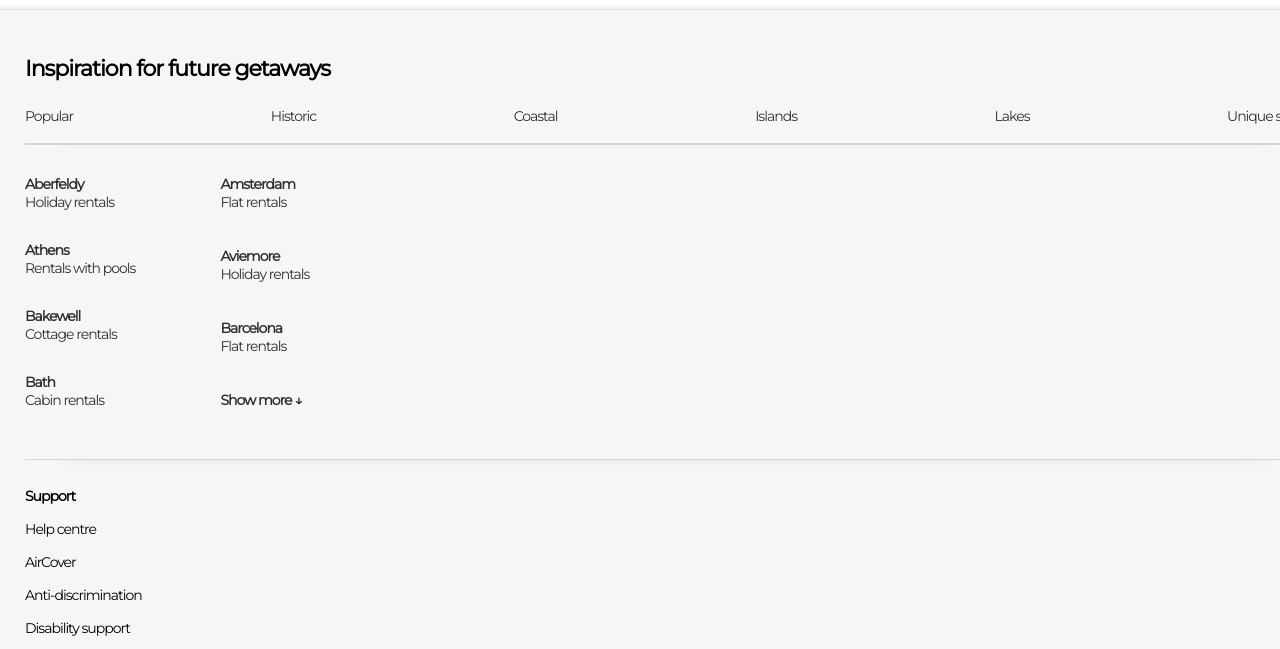
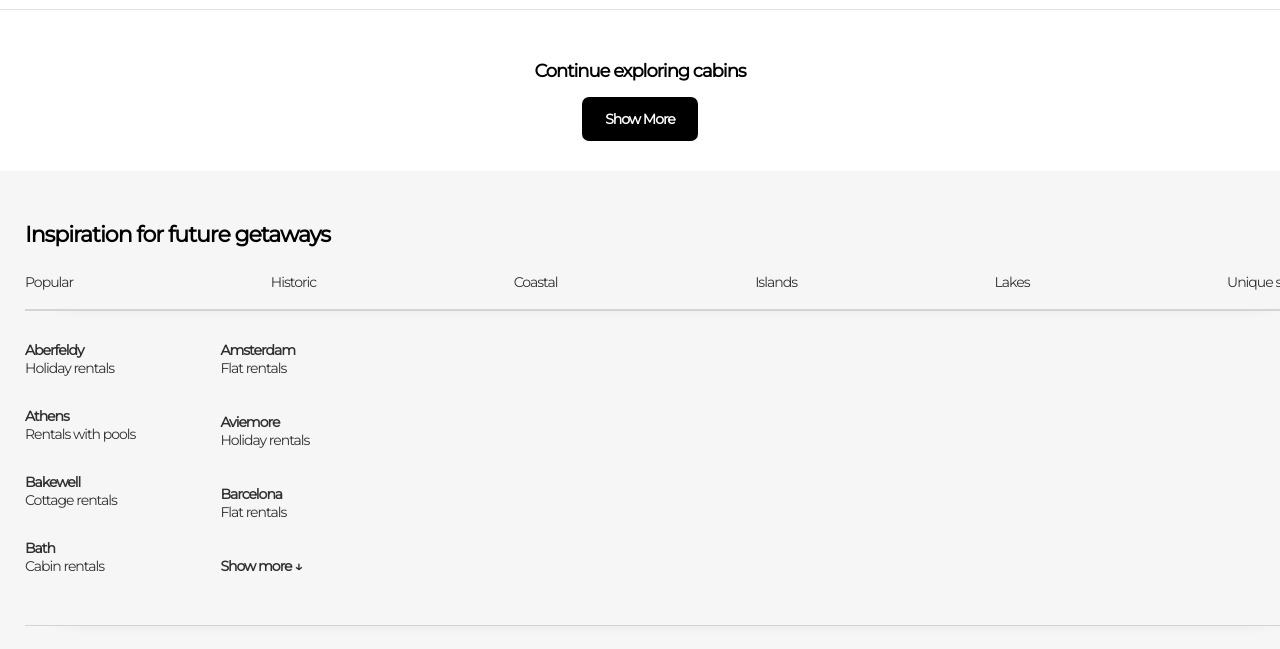
Before and after one commit to JakFoster/Airbnb_homepage, a plain HTML site: page index.html in a window 1280 px wide. Shown: the part 135-784 px from the top of the page. Drawn offline with Linux system fonts and the light colour scheme.

Commit message:
Created main component and styled 'show more' section

```diff
--- a/index.css
+++ b/index.css
@@ -279,3 +279,40 @@ header {
 .footer--country--item {
     margin-right: 16px;
 }
+
+/*Set main component and styled "Show more" button/section */
+
+main {
+    width: 100vw;
+}
+
+.more--container {
+    display: flex;
+    flex-direction: column;
+    align-items: center;
+    margin-top: 55px;
+    margin-bottom: 30px;
+}
+
+.more--title {
+    font-size: 18px;
+    letter-spacing: -1px;
+    font-weight: 900;
+}
+
+.more--button {
+    display: flex;
+    justify-content: center;
+    align-items: center;
+    border-radius: 7px;
+    background-color: black;
+    margin-top: 15px;
+    padding: 13px 23px;
+}
+
+.more--button p {
+    color: white;
+    font-size: 14px;
+    letter-spacing: -1px;
+    font-weight: 900;
+}
--- a/index.html
+++ b/index.html
@@ -46,6 +46,17 @@
             </div>
         </div>
     </header>
+    <main class="main--container">
+        <div class="location--container">
+
+        </div>
+        <div class="more--container">
+            <strong><p class="more--title">Continue exploring cabins</p></strong>
+            <div class="more--button">
+                <strong><p>Show More</p></strong>
+            </div>
+        </div>
+    </main>
     <footer class="footer--container">
         <div class="footer--inspirations">
             <strong><p class="footer--title">Inspiration for future getaways</p></strong>
@@ -127,7 +138,7 @@
                 <strong><p class="footer--country--item">English (GB)</p></strong>
                 <strong><p>£ GBP</p></strong>
             </div>
-            <div class="footer--licensing">
+            <div>
                 <p>© 2023 Airbnb, Inc.</p>
                 <p>Privacy • Terms • Sitemap • UK Modern Slavery Act • Company details</p>
             </div>
```
